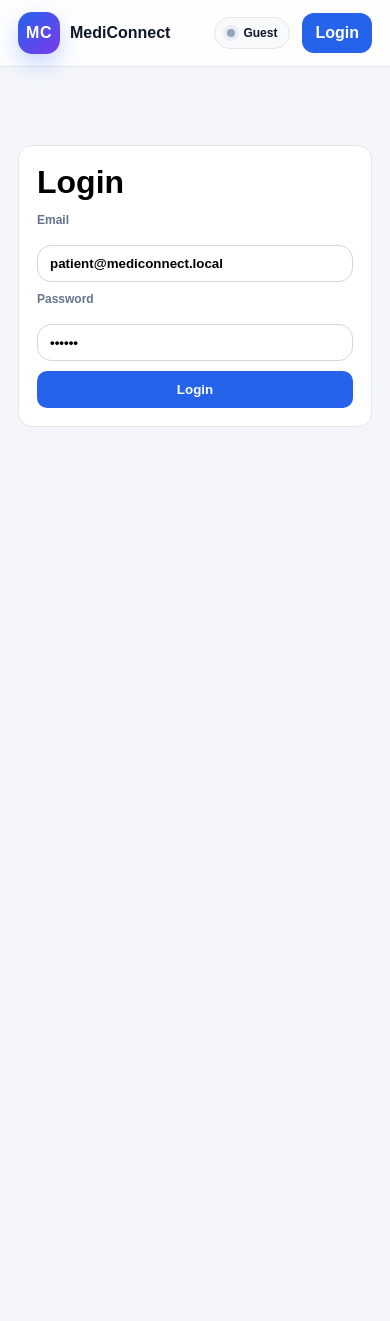
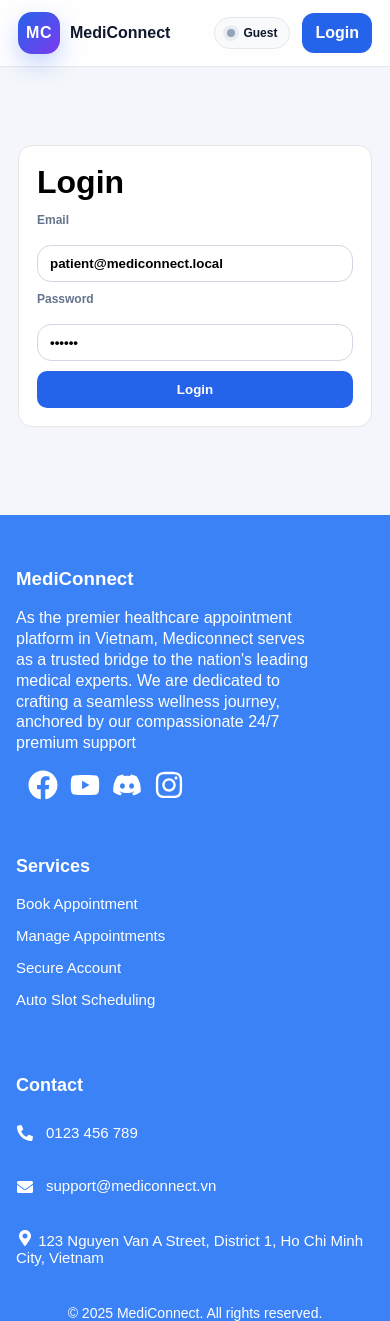
Before and after one commit to xcuong-512/New-MediApp, a React (Vite) app: page /login in a window 390 px wide. Before the commit the page ends 844 px from the top, so only its background shows below. Built offline with nearby package versions, Linux system fonts and the light colour scheme.

Commit message:
finish footer
Hoàn thành footer và responsive footer

```diff
--- a/package.json
+++ b/package.json
@@ -13,6 +13,7 @@
     "axios": "^1.13.2",
     "react": "^19.2.0",
     "react-dom": "^19.2.0",
+    "react-icons": "^5.5.0",
     "react-router-dom": "^7.12.0"
   },
   "devDependencies": {
--- a/src/App.jsx
+++ b/src/App.jsx
@@ -5,7 +5,7 @@
 import DoctorsPage from "./pages/DoctorsPage";
 import DoctorDetailPage from "./pages/DoctorDetailPage";
 import MyAppointmentsPage from "./pages/MyAppointmentsPage";
-
+import Footer from "./components/Footer";
 import "./styles/app.css";
 
 export default function App() {
@@ -26,6 +26,8 @@
           }
         />
       </Routes>
+
+      <Footer />
     </BrowserRouter>
   );
 }
--- /dev/null
+++ b/src/components/Footer.jsx
@@ -0,0 +1,75 @@
+import React from 'react'
+import '../styles/footer.css';
+import {
+  FaFacebook,
+  FaYoutube,
+  FaDiscord,
+  FaInstagram,
+  FaPhoneAlt,
+  FaEnvelope,
+  FaMapMarkerAlt
+} from "react-icons/fa";
+
+function Footer() {
+  return (
+    <>
+      <div className='footer_main'>
+
+        <div className='opening_mediconnect'>
+          <h3>MediConnect</h3>
+          <p className='infor_text'>
+            As the premier healthcare appointment platform in Vietnam, Mediconnect serves as a trusted bridge to the nation's leading medical experts. We are dedicated to crafting a seamless wellness journey, anchored by our compassionate 24/7 premium support
+          </p>
+          <div className='social_media'>
+            <a href="https://facebook.com" target="_blank">
+              <FaFacebook size={30} />
+            </a>
+            <a href="https://youtube.com" target="_blank">
+              <FaYoutube size={30} />
+            </a>
+            <a href="https://discord.com" target="_blank">
+              <FaDiscord size={30} />
+            </a>
+
+            <a href="https://instagram.com" target="_blank">
+              <FaInstagram size={30} />
+            </a>
+
+
+          </div>
+        </div>
+        <div className='services_footer'>
+          <h3>Services</h3>
+
+          <ul>
+            <li><a href="#">Book Appointment</a></li>
+            <li><a href="#">Manage Appointments</a></li>
+            <li><a href="#">Secure Account</a></li>
+            <li><a href="#">Auto Slot Scheduling</a></li>
+          </ul>
+
+        </div>
+
+        <div className='social_footer'>
+          <h3>Contact</h3>
+          <p>
+            <a href="tel:0123456789">
+              <FaPhoneAlt /> 0123 456 789
+            </a>
+          </p>
+          <p><a href="mailto:support@mediconnect.vn">
+            <FaEnvelope className='iconer' />  support@mediconnect.vn
+          </a></p>
+          <p><FaMapMarkerAlt /> 123 Nguyen Van A Street, District 1, Ho Chi Minh City, Vietnam</p>
+        </div>
+
+      </div>
+      <div className="footer_bottom">
+        <p>© 2025 MediConnect. All rights reserved.</p>
+      </div>
+
+    </>
+  )
+}
+
+export default Footer
--- /dev/null
+++ b/src/styles/footer.css
@@ -0,0 +1,155 @@
+.footer_main {
+    height: 280px;
+    display: flex;
+    justify-content: space-around;
+    margin-top: 10px;
+    background-color: #3b82f6;
+    color: white;
+
+
+}
+
+/* @media(min-width: 690px) {
+    .footer_main {
+        display: flex;
+        justify-content: space-around;
+        height: 400px;
+        width: 1000px;
+        gap: 50px;
+    }
+} */
+
+@media (max-width: 648px) {
+    .footer_main {
+        display: flex;
+        flex-direction: column;
+        gap: 24px;
+        padding: 24px 16px;
+        height: auto;
+    }
+}
+
+
+
+.opening_mediconnect,
+.services_footer,
+.social_footer {
+    margin-top: 10px;
+}
+
+.contact_footer {
+    display: flex;
+    flex-direction: column;
+}
+
+.high4_contact {
+    align-items: center;
+    line-height: 1.6;
+
+}
+
+.infor_text {
+    max-width: 300px;
+    /* Hoặc bất kỳ độ rộng nào bạn muốn */
+    overflow-wrap: break-word;
+    /* Tự động xuống dòng khi hết khung */
+    word-wrap: break-word;
+    line-height: 1.3;
+    font-weight: 500;
+}
+
+.social_media {
+    display: flex;
+    gap: 12px;
+    margin-left: 12px;
+}
+
+.social_footer {
+    display: flex;
+    flex-direction: column;
+    gap: 5px;
+    font-size: 15px;
+}
+
+.social_footer h3 {
+    font-size: 18px;
+    font-weight: 600;
+    margin-bottom: 8px;
+}
+
+.social_footer a {
+    display: flex;
+    align-items: center;
+    gap: 12px;
+    color: white;
+    text-decoration: none;
+    transition: all 0.3s ease;
+}
+
+.social_footer a:hover {
+    /* color: #7c3aed; */
+    transform: translateX(4px);
+}
+
+.social_footer svg {
+    font-size: 16px;
+
+    min-width: 18px;
+    transition: color 0.3s;
+}
+
+.social_footer a:hover svg {
+    color: white;
+}
+
+
+
+.iconer {
+    margin-top: 3px;
+}
+
+.services_footer {
+    display: flex;
+    flex-direction: column;
+    gap: 12px;
+    font-size: 15px;
+}
+
+.services_footer h3 {
+    font-size: 18px;
+    font-weight: 600;
+    margin-bottom: 6px;
+}
+
+.services_footer ul {
+    list-style: none;
+    padding: 0;
+    margin: 0;
+}
+
+.services_footer li {
+    margin-bottom: 15px;
+}
+
+.services_footer a {
+    color: white;
+    text-decoration: none;
+    transition: all 0.3s ease;
+}
+
+.services_footer a:hover {
+    padding-left: 6px;
+}
+
+.footer_bottom {
+    /* margin-top: 24px; */
+    /* padding-top: 16px; */
+    text-align: center;
+    background-color: #3b82f6;
+}
+
+.footer_bottom p {
+    margin: 0;
+    font-size: 14px;
+    color: white;
+}
```
Also changed, not shown: 1 other file (tests, documents, lock files or other folders).
